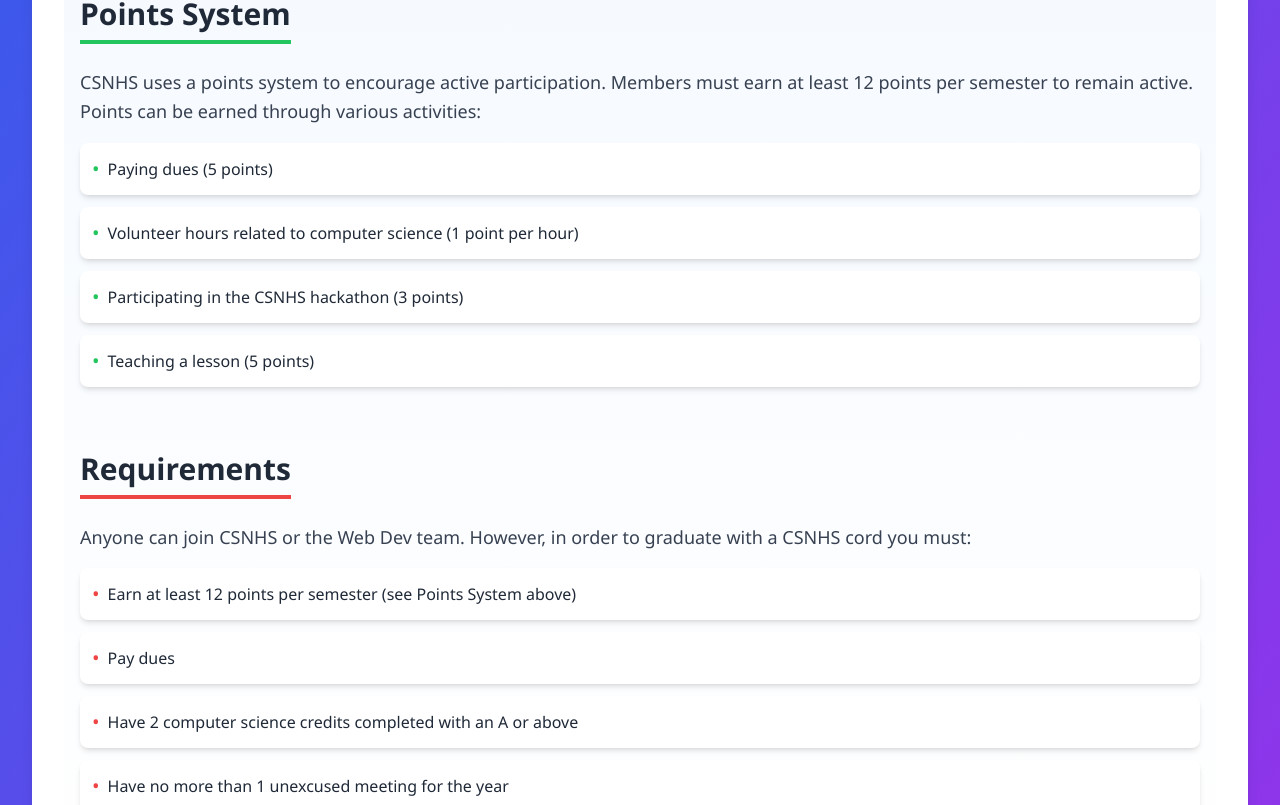
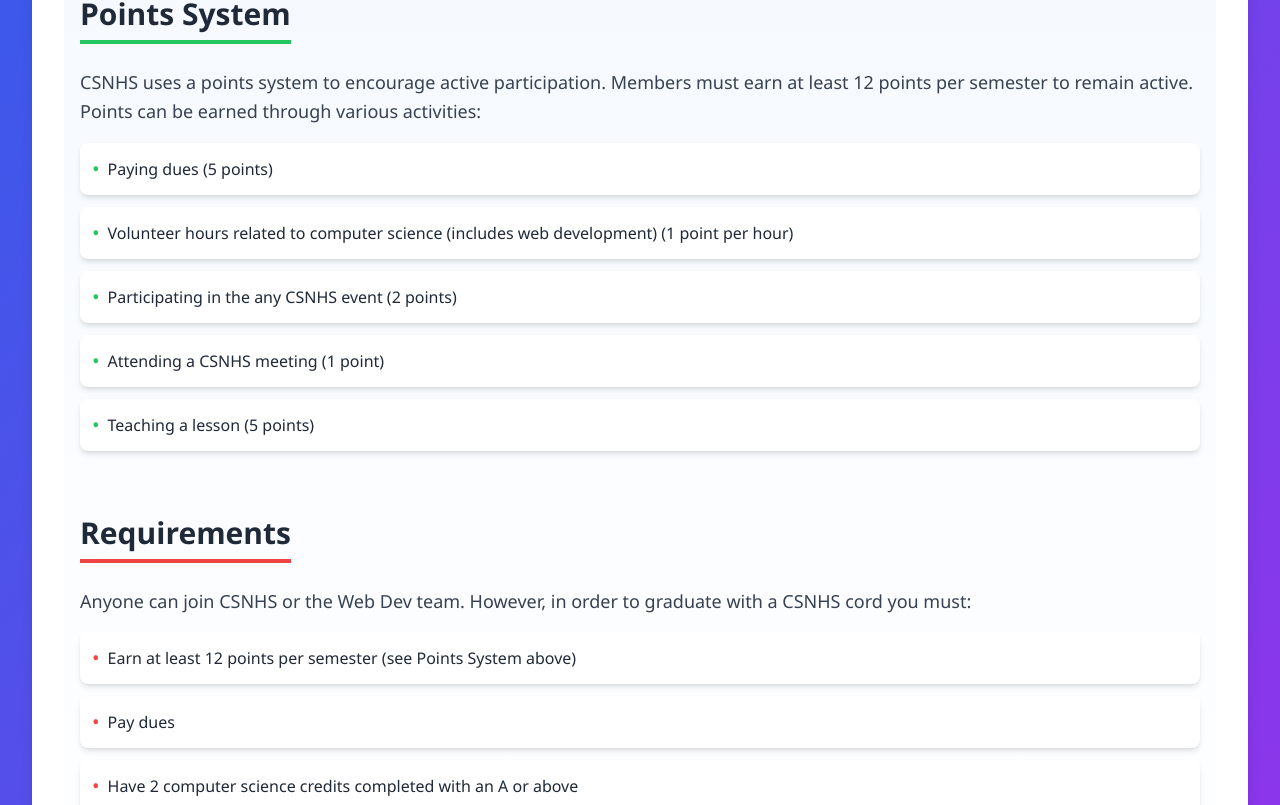
Before and after one commit to anshulmago1/2022-23-Site, a React (Vite) app: page /club_info in a window 1280 px wide. Shown: the part 853-1658 px from the top of the page. Built offline with nearby package versions, Linux system fonts and the light colour scheme.

Commit message:
updated info

```diff
--- a/src/Pages/ClubInfo.jsx
+++ b/src/Pages/ClubInfo.jsx
@@ -45,8 +45,9 @@
           <ul className="space-y-3">
             {[
               "Paying dues (5 points)",
-              "Volunteer hours related to computer science (1 point per hour)",
-              "Participating in the CSNHS hackathon (3 points)",
+              "Volunteer hours related to computer science (includes web development) (1 point per hour)",
+              "Participating in the any CSNHS event (2 points)",
+              "Attending a CSNHS meeting (1 point)",
               "Teaching a lesson (5 points)"
             ].map((item, index) => (
               <li key={index} className="flex items-center bg-white p-3 rounded-lg shadow-md hover:shadow-xl transition-shadow duration-300">
--- a/src/Pages/CommunityProjects.jsx
+++ b/src/Pages/CommunityProjects.jsx
@@ -15,9 +15,16 @@
   "API Integration": "bg-lime-100 text-lime-800",
   "Tailwind CSS": "bg-pink-100 text-pink-800",
   "Next.js": "bg-red-100 text-red-800",
+  "Backend Development": "bg-pink-100 text-pink-800",
 };
 
 const projects = [
+  {
+    title: "DECA!",
+    description: "Create a website for DECA, includes login system, attendance tracking",
+    skills: ["Web Development", "React", "UI/UX Design", "Backend Development"],
+    signupLink: "https://forms.gle/nyzhs2dC4zGnxnEE7",
+  },
   {
     title: "MSA Website",
     description: "Create a website for the Muslim Student Association to help them reach more students and share information about their events.",
```
